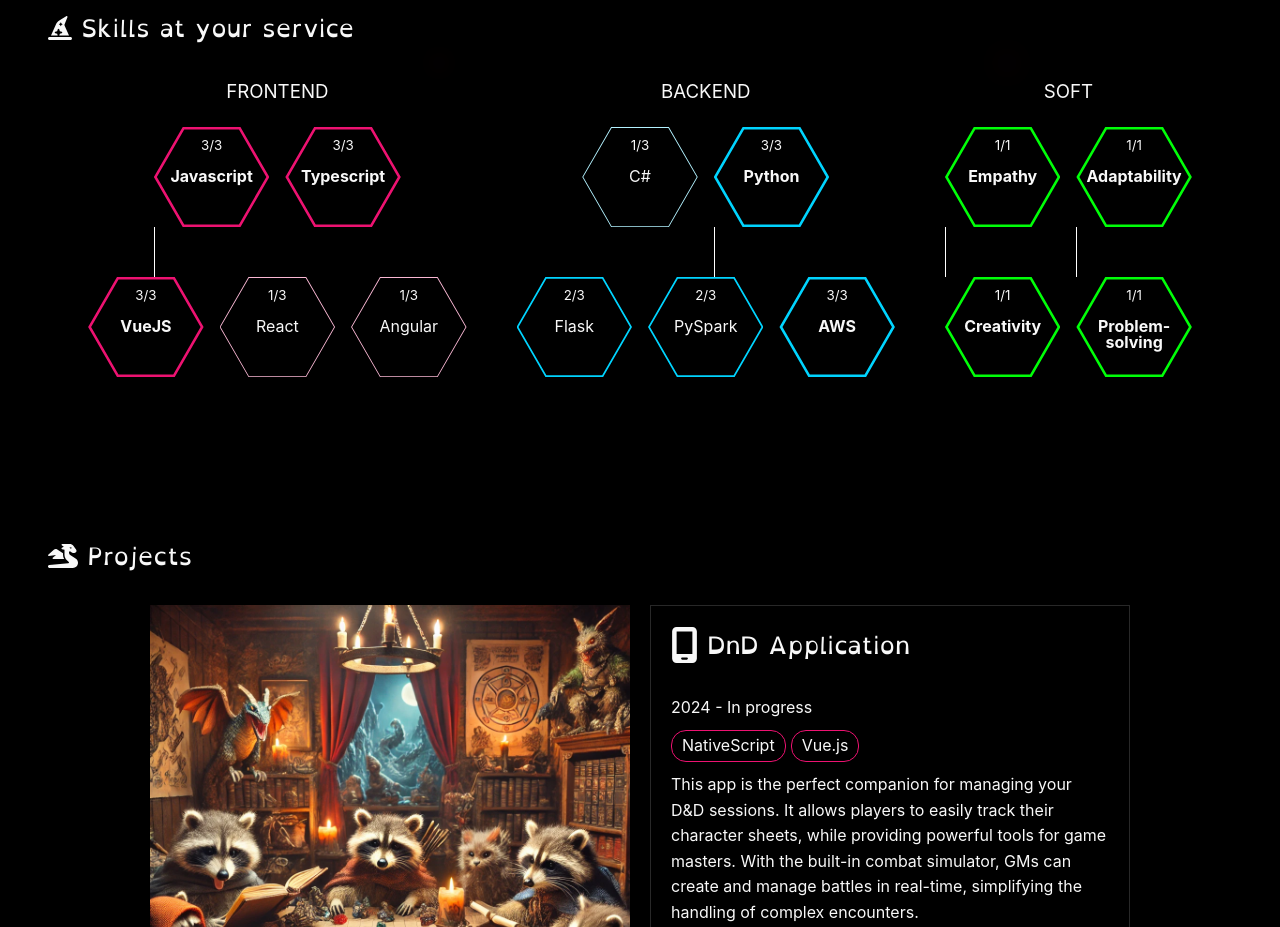
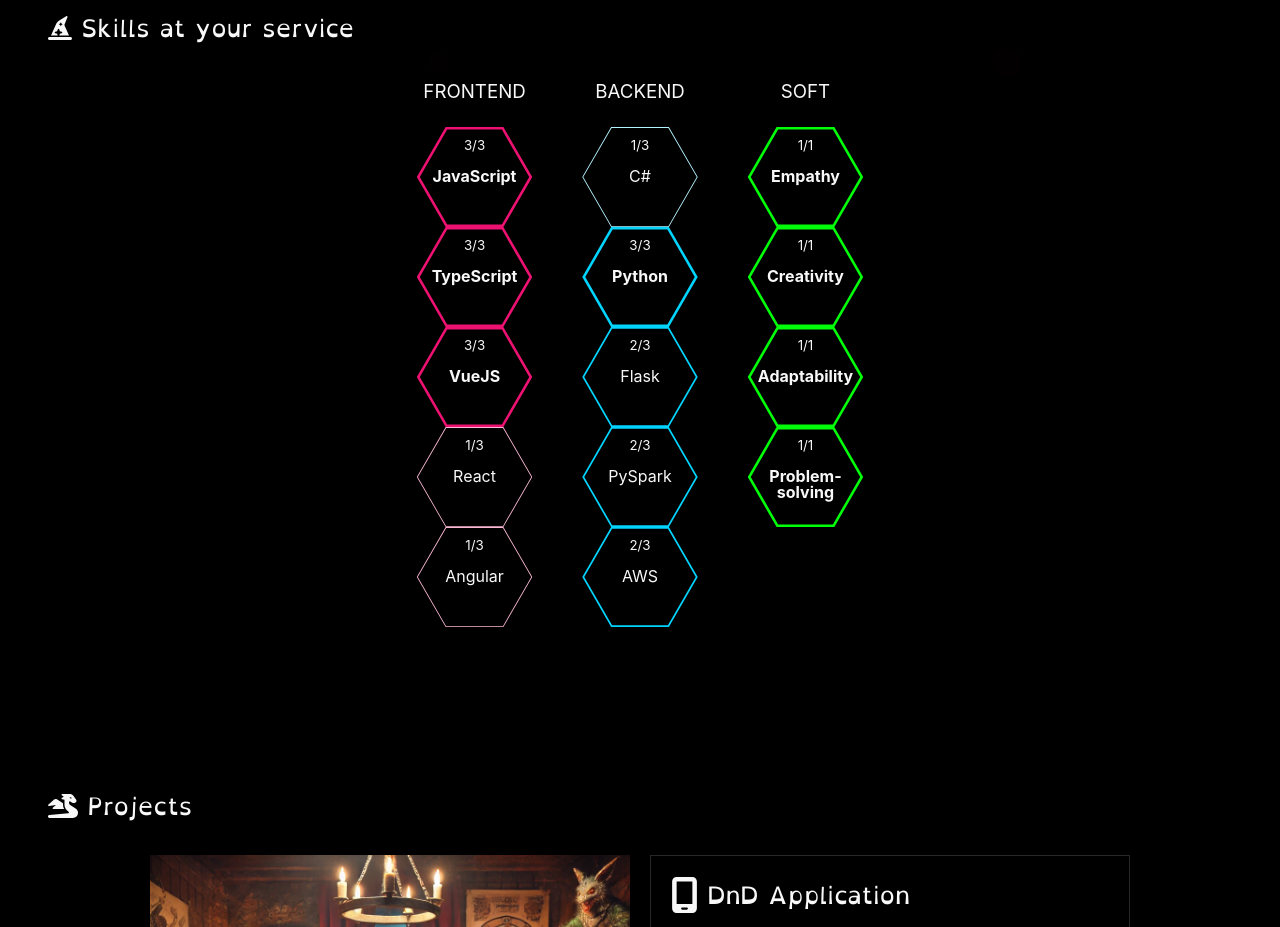
Before and after one commit to angele-henry-dev/LadyRaccoon, a Vue app: page / in a window 1280 px wide. Shown: the part 800-1727 px from the top of the page. Built offline with nearby package versions, Linux system fonts and the light colour scheme.

Commit message:
Use principle of children

```diff
--- a/src/assets/models/skills.json
+++ b/src/assets/models/skills.json
@@ -1,130 +1,106 @@
 [
   {
     "type": "frontend",
-    "description": "I love bringing design to life",
-    "skills": {
-      "level-1": [
+    "skills": [
       {
-          "title": "Javascript",
+        "title": "JavaScript",
         "levelAcquired": 3,
         "levelTotal": 3,
-          "needs": null,
-          "needed": true
-        },
+        "children": [
           {
-          "title": "Typescript",
+            "title": "TypeScript",
             "levelAcquired": 3,
             "levelTotal": 3,
-          "needs": null,
-          "needed": false
-        }
-      ],
-      "level-2": [
+            "children": [
               {
                 "title": "VueJS",
                 "levelAcquired": 3,
                 "levelTotal": 3,
-          "needs": "Javascript",
-          "needed": false
+                "children": []
               },
               {
                 "title": "React",
                 "levelAcquired": 1,
                 "levelTotal": 3,
-          "needs": "Javascript",
-          "needed": false
+                "children": []
               },
               {
                 "title": "Angular",
                 "levelAcquired": 1,
                 "levelTotal": 3,
-          "needs": "Javascript",
-          "needed": false
+                "children": []
               }
             ]
           }
+        ]
+      }
+    ]
   },
   {
     "type": "backend",
-    "description": "I have fun solving puzzles",
-    "skills": {
-      "level-1": [
+    "skills": [
       {
         "title": "C#",
         "levelAcquired": 1,
         "levelTotal": 3,
-          "needs": null,
-          "needed": false
+        "children": []
       },
       {
         "title": "Python",
         "levelAcquired": 3,
         "levelTotal": 3,
-          "needs": null,
-          "needed": true
-        }
-      ],
-      "level-2": [
+        "children": [
           {
             "title": "Flask",
             "levelAcquired": 2,
             "levelTotal": 3,
-          "needs": "Python",
-          "needed": false
+            "children": []
           },
           {
             "title": "PySpark",
             "levelAcquired": 2,
             "levelTotal": 3,
-          "needs": "Python",
-          "needed": false
+            "children": []
           },
           {
             "title": "AWS",
-          "levelAcquired": 3,
+            "levelAcquired": 2,
             "levelTotal": 3,
-          "needs": "Python",
-          "needed": false
+            "children": []
           }
         ]
       }
+    ]
   },
   {
     "type": "soft",
-    "description": "I",
-    "skills": {
-      "level-1": [
+    "skills": [
       {
         "title": "Empathy",
         "levelAcquired": 1,
         "levelTotal": 1,
-          "needs": null,
-          "needed": true
+        "children": [
+          {
+            "title": "Creativity",
+            "levelAcquired": 1,
+            "levelTotal": 1,
+            "children": []
+          }
+        ]
       },
       {
         "title": "Adaptability",
         "levelAcquired": 1,
         "levelTotal": 1,
-          "needs": null,
-          "needed": true
-        }
-      ],
-      "level-2": [
-        {
-          "title": "Creativity",
-          "levelAcquired": 1,
-          "levelTotal": 1,
-          "needs": "Empathy",
-          "needed": false
-        },
+        "children": [
           {
             "title": "Problem-solving",
             "levelAcquired": 1,
             "levelTotal": 1,
-          "needs": "Adaptability",
-          "needed": false
+            "children": []
           }
         ]
       }
+    ]
   }
 ]
--- a/src/components/SkillsTree.vue
+++ b/src/components/SkillsTree.vue
@@ -1,4 +1,6 @@
 <script setup lang="ts">
+import TreeLeave from '@/components/TreeLeave.vue'
+
 // Props
 const props = defineProps(['skills'])
 </script>
@@ -7,25 +9,7 @@ const props = defineProps(['skills'])
   <div class="skills-container">
     <div v-for="(item, i) in props.skills" :key="i" :class="`tree-container ${item.type}`">
       <h3>{{ item.type }}</h3>
-      <ul class="tree">
-        <li v-for="(value, key) in item.skills" :key="key">
-          <ul :class="`level ${key}`">
-            <li
-              v-for="(arr, j) in value"
-              :key="j"
-              :class="`element${arr.needed ? ' needed' : ''}${arr.needs ? ' needs' : ''}`"
-            >
-              <div
-                :class="`hexagon ${arr.levelTotal - arr.levelAcquired === 0 ? 'master' : arr.levelTotal - arr.levelAcquired === 1 ? 'mid' : ''}`"
-              ></div>
-              <div class="text">
-                <sub>{{ arr.levelAcquired }}/{{ arr.levelTotal }}</sub>
-                <span>{{ arr.title }}</span>
-              </div>
-            </li>
-          </ul>
-        </li>
-      </ul>
+      <TreeLeave :skills="item.skills" />
     </div>
   </div>
 </template>
@@ -45,7 +29,6 @@ const props = defineProps(['skills'])
     margin: 0;
   }
 }
-
 .tree-container {
   min-width: fit-content;
 
@@ -55,103 +38,4 @@ const props = defineProps(['skills'])
     margin-bottom: 20px;
   }
 }
-
-.tree {
-  display: flex;
-  flex-direction: column;
-  gap: 50px;
-}
-
-.level {
-  display: flex;
-  flex-direction: row;
-  justify-content: center;
-  gap: 1rem;
-}
-
-.element {
-  position: relative;
-}
-
-.text {
-  position: absolute;
-  top: 10px;
-  width: 100%;
-  height: 100%;
-  text-align: center;
-  display: flex;
-  flex-direction: column;
-  align-items: center;
-  justify-content: flex-start;
-  gap: 15px;
-  line-height: 1rem;
-}
-
-.hexagon.master ~ div.text span {
-  font-weight: bold !important;
-}
-.hexagon {
-  --b: 1px; /* adjust to control the border  */
-  height: 100px; /* adjust to control the size  */
-  aspect-ratio: 1 / cos(30deg);
-  clip-path: polygon(
-    0 50%,
-    50% -50%,
-    100% 50%,
-    50% 150%,
-    0 50%,
-    var(--b) 50%,
-    calc(25% + var(--b) * cos(60deg)) calc(100% - var(--b) * sin(60deg)),
-    calc(75% - var(--b) * cos(60deg)) calc(100% - var(--b) * sin(60deg)),
-    calc(100% - var(--b)) 50%,
-    calc(75% - var(--b) * cos(60deg)) calc(var(--b) * sin(60deg)),
-    calc(25% + var(--b) * cos(60deg)) calc(var(--b) * sin(60deg)),
-    var(--b) 50%
-  );
-}
-.hexagon.master {
-  --b: 3px;
-}
-.hexagon.mid {
-  --b: 2px;
-}
-.hexagon::before {
-  content: '';
-  display: block;
-  position: absolute;
-  top: -5px;
-  left: -5px;
-  width: calc(100% + 10px);
-  height: calc(100% + 10px);
-}
-.frontend .hexagon {
-  background: var(--vt-c-pink-light);
-}
-.backend .hexagon {
-  background: var(--vt-c-cyan-light);
-}
-.soft .hexagon {
-  background: var(--vt-c-lime-light);
-}
-.frontend .hexagon.mid,
-.frontend .hexagon.master {
-  background: var(--vt-c-pink);
-}
-.backend .hexagon.mid,
-.backend .hexagon.master {
-  background: var(--vt-c-cyan);
-}
-.soft .hexagon.mid,
-.soft .hexagon.master {
-  background: var(--vt-c-lime);
-}
-
-.needed::after {
-  display: block;
-  position: absolute;
-  content: '';
-  width: 1px;
-  height: var(--gap);
-  border-right: 1px solid white;
-}
 </style>
--- /dev/null
+++ b/src/components/TreeLeave.vue
@@ -0,0 +1,130 @@
+<script setup lang="ts">
+// Props
+const props = defineProps(['skills'])
+</script>
+
+<template>
+  <ul class="level">
+    <li v-for="(skill, j) in props.skills" :key="j" class="element">
+      <div
+        :class="`hexagon ${skill.levelTotal - skill.levelAcquired === 0 ? 'master' : skill.levelTotal - skill.levelAcquired === 1 ? 'mid' : ''}`"
+      ></div>
+      <div class="text">
+        <sub>{{ skill.levelAcquired }}/{{ skill.levelTotal }}</sub>
+        <span>{{ skill.title }}</span>
+      </div>
+      <TreeLeave v-if="skill.children" :skills="skill.children" />
+    </li>
+  </ul>
+</template>
+
+<style scoped>
+/* .tree {
+  display: flex;
+  flex-direction: column;
+  gap: 50px;
+} */
+
+.level {
+  /* display: flex;
+  flex-direction: row;
+  justify-content: center;
+  gap: 1rem; */
+
+  ul {
+    list-style-type: none;
+    padding: 0;
+    margin: 0;
+  }
+}
+
+.element {
+  position: relative;
+}
+
+.text {
+  position: absolute;
+  width: 100%;
+  top: 10px;
+  text-align: center;
+  display: flex;
+  flex-direction: column;
+  align-items: center;
+  justify-content: flex-start;
+  gap: 15px;
+  line-height: 1rem;
+}
+
+.hexagon.master ~ div.text span {
+  font-weight: bold !important;
+}
+.hexagon {
+  --b: 1px; /* adjust to control the border  */
+  height: 100px; /* adjust to control the size  */
+  aspect-ratio: 1 / cos(30deg);
+  clip-path: polygon(
+    0 50%,
+    50% -50%,
+    100% 50%,
+    50% 150%,
+    0 50%,
+    var(--b) 50%,
+    calc(25% + var(--b) * cos(60deg)) calc(100% - var(--b) * sin(60deg)),
+    calc(75% - var(--b) * cos(60deg)) calc(100% - var(--b) * sin(60deg)),
+    calc(100% - var(--b)) 50%,
+    calc(75% - var(--b) * cos(60deg)) calc(var(--b) * sin(60deg)),
+    calc(25% + var(--b) * cos(60deg)) calc(var(--b) * sin(60deg)),
+    var(--b) 50%
+  );
+}
+.hexagon.master {
+  --b: 3px;
+}
+.hexagon.mid {
+  --b: 2px;
+}
+.hexagon::before {
+  content: '';
+  display: block;
+  position: absolute;
+  top: -5px;
+  left: -5px;
+  width: calc(100% + 10px);
+  height: calc(100% + 10px);
+}
+.frontend .hexagon {
+  background: var(--vt-c-pink-light);
+}
+.backend .hexagon {
+  background: var(--vt-c-cyan-light);
+}
+.soft .hexagon {
+  background: var(--vt-c-lime-light);
+}
+.frontend .hexagon.mid,
+.frontend .hexagon.master {
+  background: var(--vt-c-pink);
+}
+.backend .hexagon.mid,
+.backend .hexagon.master {
+  background: var(--vt-c-cyan);
+}
+.soft .hexagon.mid,
+.soft .hexagon.master {
+  background: var(--vt-c-lime);
+}
+
+.needs::before,
+.needed::after {
+  display: block;
+  position: absolute;
+  left: 50%;
+  content: '';
+  width: 1px;
+  height: calc(var(--gap) / 2);
+  border-right: 1px solid white;
+}
+.needs::before {
+  top: calc(0px - (var(--gap) / 2));
+}
+</style>
```
Lines whose indentation alone changed are shown as unchanged.
